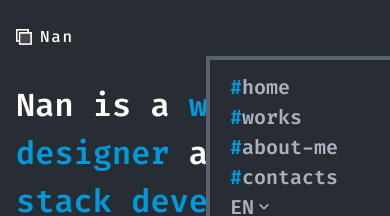
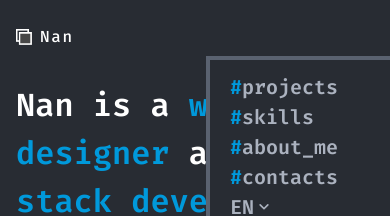
Before and after one commit to NurAmmarNaufal/dark-portofolio, a React (Vite) app: page / in a window 390 px wide. Both pictures are taken after a click on the icon 364 px from the left and 36 px from the top of the page. Shown: the top 216 px of the page. Built offline with nearby package versions, Linux system fonts and the light colour scheme; some icons are missing.

Commit message:
smooth scroll

```diff
--- a/src/components/Navbar.jsx
+++ b/src/components/Navbar.jsx
@@ -66,14 +66,14 @@ const Navbar = () => {
               <div
                 className={`text-[#ABB2BF] font-semibold text-[20px] flex flex-col p-3 ml-2`}
               >
-                <a href="#home">
-                  <span className="text-[#0099DB]">#</span>home
+                <a href="#projects">
+                  <span className="text-[#0099DB]">#</span>projects
                 </a>
-                <a href="#works">
-                  <span className="text-[#0099DB]">#</span>works
+                <a href="#skills">
+                  <span className="text-[#0099DB]">#</span>skills
                 </a>
-                <a href="#about-me">
-                  <span className="text-[#0099DB]">#</span>about-me
+                <a href="#about_me">
+                  <span className="text-[#0099DB]">#</span>about_me
                 </a>
                 <a href="#contacts">
                   <span className="text-[#0099DB]">#</span>contacts
```
